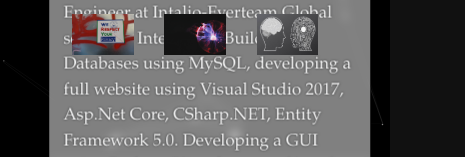
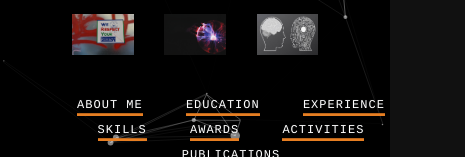
Before and after one commit to FatimaEzzedinee/FatimaEzzedinee.github.io, a website: page index.html in a window 390 px wide. Shown: the part 687-844 px from the top of the page, 465 px wide, since content can reach past the window. Drawn offline with Linux system fonts and the light colour scheme.

Commit message:
somehow responsive

```diff
--- a/css/style-4.css
+++ b/css/style-4.css
@@ -3,7 +3,6 @@
   text-transform: uppercase;
   font-weight: 500;
   color: white;
-  padding-top: 475%;
 }
 .menu-4 * {
   box-sizing: border-box;
--- a/css/style.css
+++ b/css/style.css
@@ -118,35 +118,36 @@ canvas {
 }
 
 .Name {
+  display: block;
   position: relative;
-  z-index: 1; /* Increase the z-index value */
+  z-index: 2;
   top: 50%;
-  right: 50%;
-  transform: translate(50%,-50%);
+  left: 50%;
+  transform: translate(-50%, -50%);
   color: #FFFFFF;
   font-size: 24px;
   padding: 2em 3em;
-  background: rgba(128,128,128, 0);
+  background: rgba(128, 128, 128, 0);
   text-shadow: 0px 0px 0px #131415;
+  color: white;
+  font-family: 'Courier', sans-serif;
+  margin-bottom: 20px;
+}
+
+.text {
+  display: block;
+  position: relative;
+  z-index: 1;
+  width: 100%;
+  max-width: 100%;
+  padding: 2em 3em;
+  padding-top: 3%;
+  background: rgba(128, 128, 128, 0);
+  text-shadow: 0px 0px 2px #131415;
   color: white;
   font-family: 'Courier', sans-serif;
 }
 
-.text {
-  position: absolute;
-  top: 0%;
-  right: 50%;
-  width: 100%;
-  transform: translate(50%,-50%);
-  color: $text;
-  width: 75%;
-  max-width: 100%;
-  padding: 2em 3em;
-  background: rgba(128,128,128, 0);
-  text-shadow: 0px 0px 2px #131415;
-  color: white;
-  font-family: 'Courier', sans-serif;
-}
 
 .box {
   position: absolute;
--- a/index.html
+++ b/index.html
@@ -29,6 +29,34 @@
       max-width: 25%;
     }
 
+  .div1 {
+      flex: 1 0 100%;
+      /* Set the desired width for div1 in mobile view */
+    }
+
+    .div2 {
+      flex: 1 0 100%;
+      /* Set the desired width for div2 in mobile view */
+    }
+
+    .cont {
+      display: flex;
+      flex-wrap: wrap;
+    }
+
+    @media (min-width: 768px) {
+      .div1 {
+        flex: 1 0 50%;
+        /* Set the desired width for div1 in larger screens */
+      }
+
+      .div2 {
+        flex: 1 0 50%;
+        position: relative;
+        /* Set the desired width for div2 in larger screens */
+      }
+    }
+
   </style>
   <meta name="description" content="Fatima Ezzeddine's Website">
   <meta name="author" content="Fatima Ezzeddine" />
@@ -46,7 +74,8 @@
 <body>
 <!-- particles.js container  -->
 <div id="particles-js"> </div>
-<div class="Name">
+
+<div class="Name div1">
   <h1 style="font-family:Garamond">Fatima Ezzeddine</h1>
   <h2 style="font-family:Garamond"> PhD Student in Informatics @USI/SUPSI</h2>
   <h5 style="font-family:Garamond"> Università della Svizzera italiana (USI)</h5>
@@ -74,7 +103,7 @@
 
 <br>
 
-<div class="text">
+<div class="text div2">
   <nav class="style-4">
     <ul class="menu-4">
       <li class="current"><a href="#Home" data-hover="About Me">About Me</a></li>
```
